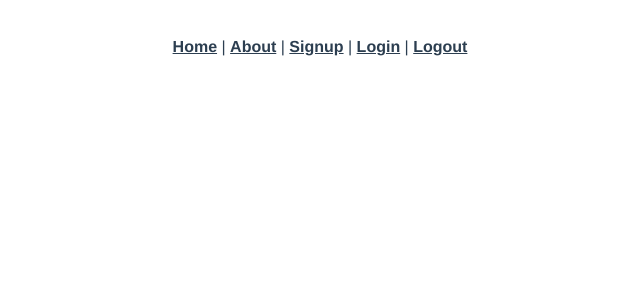
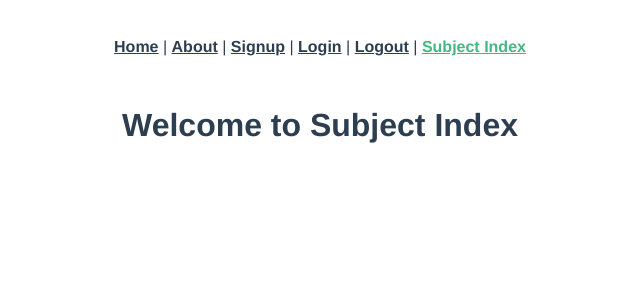
Before and after one commit to moshesegelman/capstone-frontend, a Vue app: page /subjectindex in a window 1280 px wide. Shown: the top 300 px of the page, without its empty margins (320-960 px from the left). Built offline with nearby package versions, Linux system fonts and the light colour scheme.

Commit message:
adds subject index starting template

```diff
--- a/src/App.vue
+++ b/src/App.vue
@@ -5,7 +5,8 @@
       <router-link to="/about">About</router-link> |
       <router-link to="/signup">Signup</router-link> |
       <router-link to="/login">Login</router-link> |
-      <router-link to="/logout">Logout</router-link>
+      <router-link to="/logout">Logout</router-link> |
+      <router-link to="/subjectindex">Subject Index</router-link>
     </div>
     <router-view/>
   </div>
--- a/src/router/index.js
+++ b/src/router/index.js
@@ -5,6 +5,7 @@ import About from "../views/About.vue";
 import Signup from "../views/Signup.vue";
 import Login from "../views/Login.vue";
 import Logout from "../views/Logout.vue";
+import SubjectsIndex from "../views/SubjectsIndex.vue";
 
 Vue.use(VueRouter);
 
@@ -13,7 +14,8 @@ const routes = [
   { path: "/about", name: "about", component: About },
   { path: "/signup", name: "signup", component: Signup },
   { path: "/login", name: "login", component: Login },
-  { path: "/logout", name: "logout", component: Logout }
+  { path: "/logout", name: "logout", component: Logout },
+  { path: "/subjectindex", name: "subject-index", component: SubjectsIndex }
 ];
 
 // {
--- /dev/null
+++ b/src/views/SubjectsIndex.vue
@@ -0,0 +1,20 @@
+<template>
+  <div class="subject-index">
+    <h1>{{ message }}</h1>
+  </div>
+</template>
+
+<style>
+</style>
+
+<script>
+export default {
+  data: function() {
+    return {
+      message: "Welcome to Subject Index"
+    };
+  },
+  created: function() {},
+  methods: {}
+};
+</script>
```
